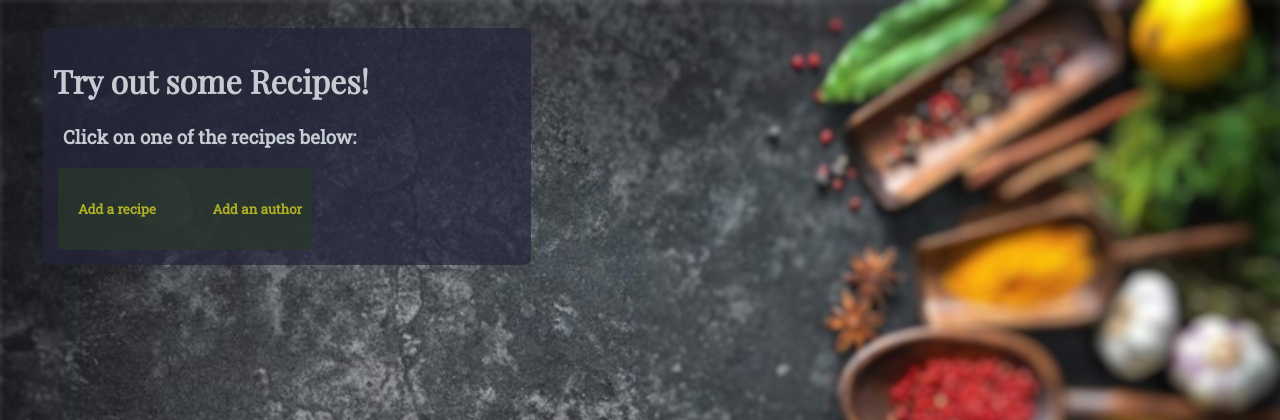
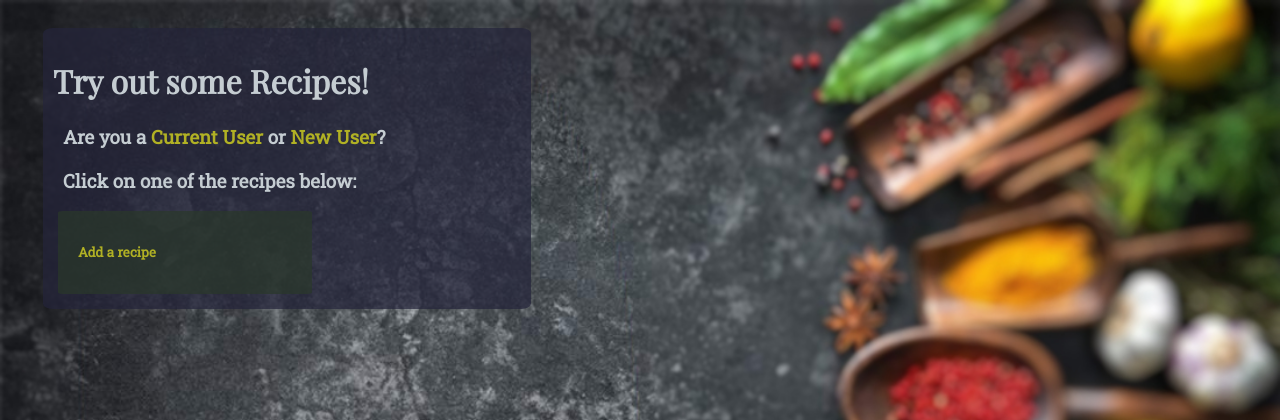
Before and after one commit to jeffsimp88/recipes_book, a Django app: page / in a window 1280 px wide. Shown: the top 420 px of the page. Run offline with Django 3.2, Linux system fonts and the light colour scheme; data that the repository does not hold is empty.

Commit message:
Added if statements based on user logged in.

```diff
--- a/templates/index.html
+++ b/templates/index.html
@@ -3,6 +3,11 @@
 <link rel="stylesheet" type="text/css" href="{% static 'css/style.css' %}">
 <div id="titleBox">
     <h1>Try out some Recipes!</h1>
+    {% if request.user.is_authenticated %}
+    <h3>Welcome, {{request.user.author}}!</h3>
+    {% else %}
+    <h3>Are you a <a href="/login">Current User</a> or <a href="/signup">New User</a>?</h3>
+    {% endif %}
     <h3>Click on one of the recipes below:</h3>
     <ul>
         {% for item in recipes%}
@@ -12,6 +17,11 @@
     </ul>
     <div id="linksBox">
         <h5><a href="/addrecipe">Add a recipe</a></h5>
+        {% if request.user.is_staff %}
         <h5><a href="/addauthor">Add an author</a></h5>
+        {% endif %}
     </div>
+    {% if request.user.is_authenticated %}
+    <h3><a href="/logout">Logout</a></h3>
+    {% endif %}
 </div>
```
